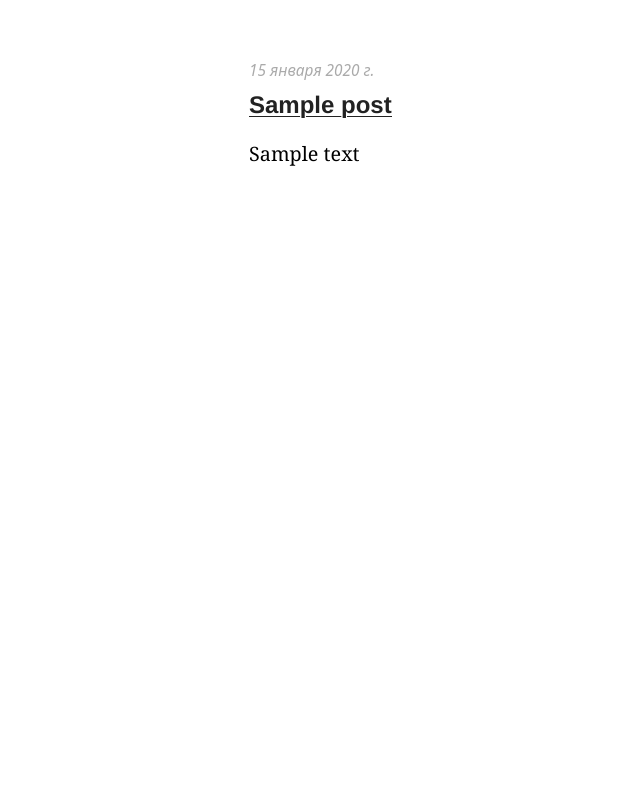
After one commit to AlertRED/Flask-microblog, a Flask app: page /blog/ in a window 1280 px wide. The commit adds this page. Shown: the whole page, without its empty margins (31-671 px from the left). Run offline with Flask 2, Linux system fonts and the light colour scheme; tables that the repository leaves empty hold one stand-in row (values such as "Sample post"); some libraries are stand-ins or nearby versions; some web fonts are replaced.

Commit message:
before long time out

```diff
--- a/app/__init__.py
+++ b/app/__init__.py
@@ -4,10 +4,14 @@ from flask_sqlalchemy import SQLAlchemy
 from flask_migrate import Migrate
 from flask_login import LoginManager
 
+
 app = Flask(__name__)
 app.config.from_object(Config)
+
 login = LoginManager(app)
 db = SQLAlchemy(app)
 migrate = Migrate(app, db)
 
 from app import routes, models
+from app.posts.blueprint import posts
+app.register_blueprint(posts, url_prefix='/blog')
--- a/app/models.py
+++ b/app/models.py
@@ -51,6 +51,7 @@ class Tag(db.Model):
     def __repr__(self):
         return '{}'.format(self.name)
 
+
 class Post(db.Model):
     id = db.Column(db.Integer, primary_key=True)
     title = db.Column(db.String(255))
--- /dev/null
+++ b/app/posts/blueprint.py
@@ -0,0 +1,55 @@
+from flask import render_template, Blueprint, request, flash, redirect, url_for
+from app.models import Post
+from app import app, db
+from flask_login import current_user
+from app.forms import PostForm
+
+posts = Blueprint('posts', __name__, template_folder='templates')
+
+
+
+def first_paragraph(body):
+    return body[:body.find('\n')] or body
+
+@posts.route('/create_post', methods=['POST', 'GET'])
+def create_post():
+    if current_user.is_authenticated and current_user.username =='ieaiaio':
+        if request.method == 'POST':
+            title = request.form['title']
+            body = request.form['body']
+            try:
+                post = Post(title=title, body=body)#, tags=[tag]
+                db.session.add(post)
+                db.session.commit()
+            except Exception as e:
+                flash(str(e), 'alert')
+            else:
+                flash('Пост успешно выложен','success')
+            return redirect(url_for('index'))
+        form = PostForm()
+        return render_template('create_post.html', form=form)
+    return redirect(url_for('index'))
+
+@posts.route('/<slug>')
+def post_detail(slug):
+    post = Post.query.filter(Post.slug == slug).first_or_404()
+    return render_template('post.html', post=post)
+
+@posts.route('/<slug>/edit/', methods=['POST','GET'])
+def edit_post(slug):
+    post = Post.query.filter(Post.slug == slug).first()
+    if request.method == 'POST':
+        form = PostForm(formdate=request.form, obj=post)
+        form.populate_obj(post)
+        db.session.commit()
+        return redirect(url_for("posts.post_detail",slug = post.slug))
+    form = PostForm(obj = post)
+    return render_template('edit_post.html', post = post, form = form)
+
+@posts.route('/')
+def all_posts():
+    posts = Post.query.order_by(Post.timestamp.desc()).all()
+    for post in posts:
+    	post.body = first_paragraph(post.body)
+
+    return render_template('all_posts.html', posts=posts)
--- a/app/templates/post.html
+++ b/app/posts/templates/all_posts.html
@@ -1,12 +1,14 @@
 {% extends "base.html" %}
 
 {% block title %}
+Александр Андрухов
 {% endblock %}
 
 {% block content_title %}
-<h2>{{post.title}}</h2>
 {% endblock %}
 
 {% block content %}
-{{post.body}}
+
+{% include 'includes/show_posts.html' %}
+
 {% endblock %}
--- a/app/routes.py
+++ b/app/routes.py
@@ -1,16 +1,22 @@
 from app import app, db
 from flask import render_template, flash, redirect, url_for, request
-from app.forms import LoginForm, PostForm
+from app.forms import LoginForm
 from app.models import User, Post
 
 from flask_login import current_user, login_user, logout_user
 from app.models import User
 import pytils
 
+
+def first_paragraph(body):
+    return body[:body.find('\n')] or body
+
 @app.route('/')
 @app.route('/index')
 def index():
-    posts = Post.query.all()
+    posts = Post.query.order_by(Post.timestamp.desc()).limit(5).all()
+    for post in posts:
+        post.body = first_paragraph(post.body)
     return render_template('index.html', posts=posts)
 
 @app.route('/mypanel', methods=['GET', 'POST'])
@@ -29,33 +35,13 @@ def login():
         return redirect(url_for('index'))
     return render_template('login.html', form=form)
 
-@app.route('/create_post', methods=['POST', 'GET'])
-def create_post():
-    if current_user.is_authenticated and current_user.username =='ieaiaio':
-        if request.method == 'POST':
-            title = request.form['title']
-            body = request.form['body']
-            print(title, body)
-            try:
-                post = Post(title=title, body=body)#, tags=[tag]
-                db.session.add(post)
-                db.session.commit()
-            except Exception as e:
-                flash(str(e), 'alert')
-            else:
-                flash('Пост успешно выложен','success')
-            return redirect(url_for('index'))
-        form = PostForm()
-        return render_template('create_post.html', form=form)
-    return redirect(url_for('index'))
-
 @app.route('/logout')
 def logout():
     if current_user.is_authenticated and logout_user():
         flash('Выход выполнен успешно', 'success')
     return redirect(url_for('index'))
 
-@app.route('/<slug>')
-def post_detail(slug):
-    post = Post.query.filter(Post.slug == slug).first_or_404()
-    return render_template('/post.html', post=post)
+# @app.route('/<slug>')
+# def post_detail(slug):
+#     post = Post.query.filter(Post.slug == slug).first_or_404()
+#     return render_template('/post.html', post=post)
--- a/app/static/css/styles.css
+++ b/app/static/css/styles.css
@@ -7,6 +7,13 @@
 html{
 	font-family: system-ui, "Trebuchet MS", "Helvetica Neue", "Arial", sans-serif;
 	font-size: 22px;
+}
+
+::selection {
+	background: #b7b7ff; /* Safari */
+}
+::-moz-selection {
+	background: #b7b7ff; /* Firefox */
 }
 
 body{
@@ -137,7 +144,7 @@ input[type="submit"] {
 	margin-left: -20px;
 	opacity: 1;
 	padding: 10px;
-	font-size: 0.9em;
+	font-size: 0.8em;
 	display: inline-block;
 
 	-webkit-animation-name: about_me_urls;
@@ -254,7 +261,7 @@ input[type="submit"] {
 /*ПОСТ*/
 
 .post {
-	margin-top:60px;
+	margin-bottom: 60px;
 }
 
 .post time{
@@ -263,6 +270,9 @@ input[type="submit"] {
 	color: #AAA;
 }
 
+.posts-list{
+	padding-top: 60px;
+}
 
 .posts-list p{
 	margin-top: 0px;
@@ -281,6 +291,25 @@ input[type="submit"] {
 	font-family: "Helvetica Neue", "Arial", sans-serif;
 }
 
+
+.settings-post{
+	font-size: 0.5em;
+	font-weight: normal;
+	border: 1px solid rgba(0, 0, 0, 0);
+	border-radius: 4px;
+	padding: 1px;
+	cursor: pointer;
+	text-decoration: none;
+	opacity: 0.6;
+	background-color: #0000;
+}
+
+.settings-post:hover{
+	transition: .3s;
+	opacity: 1;
+	border: 1px solid rgba(0, 0, 0, 0.2);
+}
+
 .title-post a{
 	color: #222;
 	background-image: -webkit-gradient(linear, left top, right top, color-stop(100%, #222), color-stop(0%, rgba(255, 255, 255, 0)));
@@ -291,6 +320,25 @@ input[type="submit"] {
 	font-size: 0.9em;
 	line-height: 1.5;
 	font-family: "Charter", "Georgia", "Times", serif;
+	word-wrap: break-word;
+}
+
+
+
+pre {
+     white-space: pre-wrap;       /* css-3 */
+     white-space: -moz-pre-wrap;  /* Mozilla, с 1999 */
+     white-space: -pre-wrap;      /* Opera 4-6 */
+     white-space: -o-pre-wrap;    /* Opera 7 */
+     word-wrap: break-word;       /* Internet Explorer 5.5+ поддерживается в IE, Safari, и Firefox 3.1.*/
+}
+
+.show-more{
+		margin-bottom: 60px;
+}
+.show-more a{
+		font-size: 0.8em;
+		font-family: "Charter", "Georgia", "Times", serif;
 }
 
 /*ПОСТ*/
--- a/app/templates/base.html
+++ b/app/templates/base.html
@@ -23,7 +23,7 @@
 		<i class="icon_admin icon_menu"></i>
 		<ul>
 			<li><a href="#">Панель администратора</a></li>
-			<li><a href="{{ url_for('create_post') }}">Создать пост</a></li>
+			<li><a href="{{ url_for('posts.create_post') }}">Создать пост</a></li>
 			<li><a href="{{ url_for('logout') }}">Выход</a></li>
 		</ul>
 	</div>
--- /dev/null
+++ b/app/templates/includes/show_posts.html
@@ -0,0 +1,27 @@
+<div class="posts-list">
+	{% for post in posts %}
+	<div class="post">
+		<time>
+			<script type="text/javascript">
+				document.write(moment("{{ post.timestamp }}", "YYYY-MM-DD hh:mm:ss").format('LL'));
+			</script>
+		</time>
+
+		<p class="title-post">
+			<a href="/blog/{{ post.slug }}">
+				{{ post.title }}
+			</a>
+
+			{% if current_user.is_authenticated and current_user.username == 'ieaiaio' %}
+			<button onClick='location.href="{{ url_for("posts.edit_post", slug = post.slug) }}"' class="settings-post"><i class="icon icon_edit"></i>Изменить</button>
+			<button class="settings-post"><i class="icon icon_uninstall"></i>Удалить</button>
+			{% endif %}
+
+		</p>
+
+		<div class="body-post">
+			{{ post.body }}
+		</div>
+	</div>
+	{% endfor %}
+</div>
```
Also changed, not shown: app/posts/templates/edit_post.html (added, +20 -0 lines), app/posts/templates/post.html (added, +19 -0 lines), app/templates/index.html (+4 -21 lines), app/posts/templates/create_post.html (renamed from app/templates/create_post.html), microblog.py (line endings or trailing spaces).
